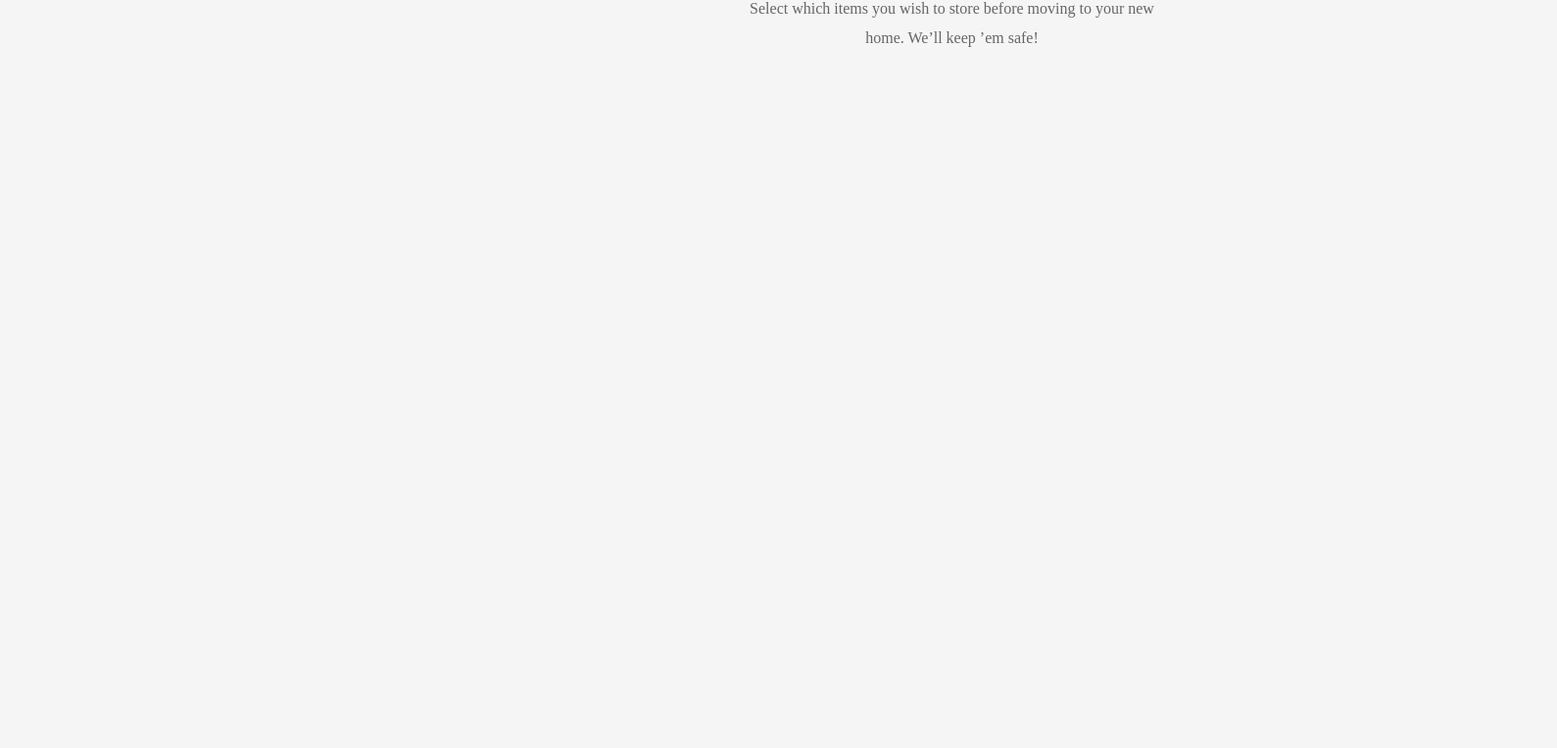
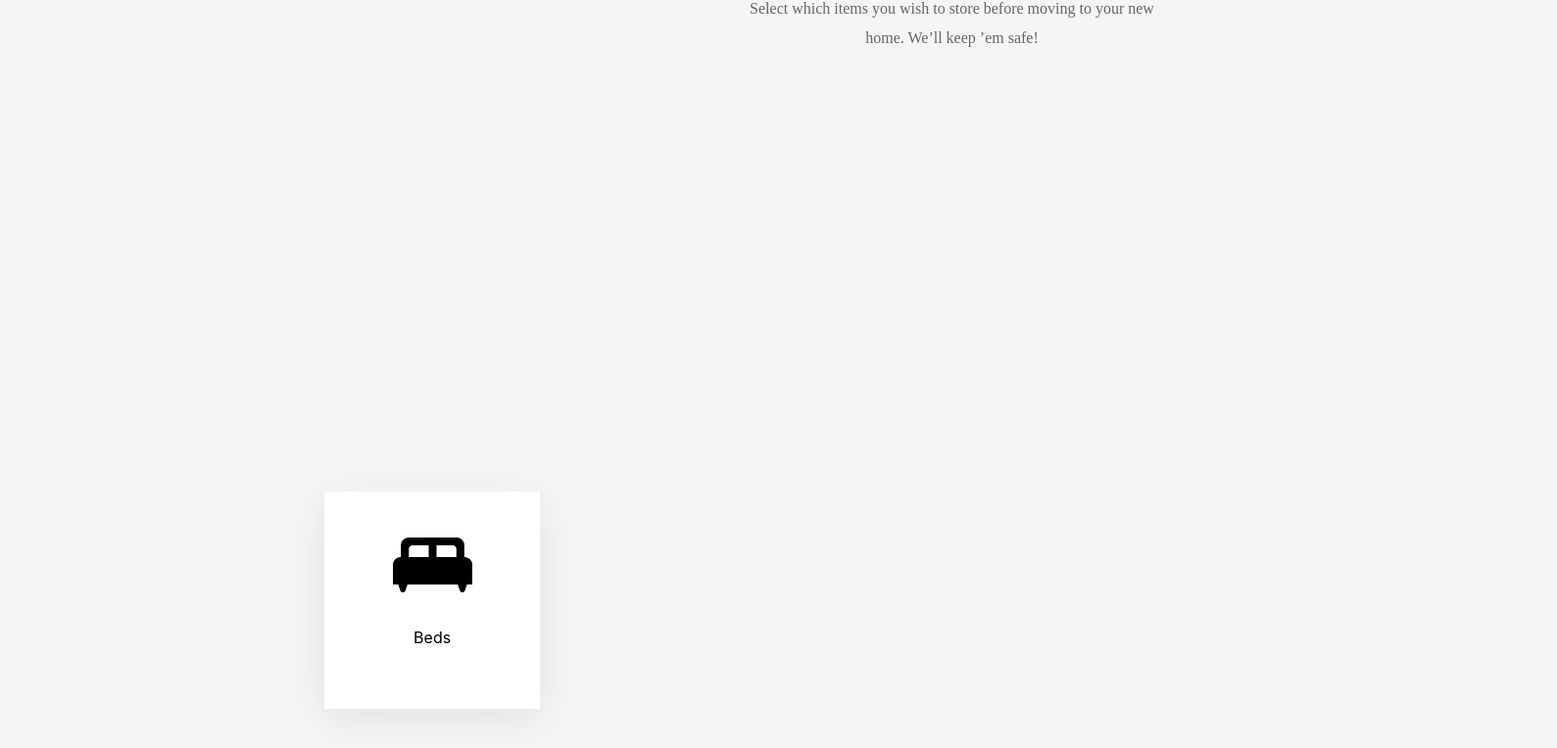
Before and after one commit to MarioAG2022/Frontend-Challenge, a React (Create React App) app: page / in a window 1280 px wide. Shown: the part 470-1234 px from the top of the page at 98% size, 1589 px wide, since content can reach past the window. Before the commit the page ends 800 px from the top, so only its background shows below. Built offline with nearby package versions, Linux system fonts and the light colour scheme.

Commit message:
Se agrego el ccs del contenedor de los productos

```diff
--- a/src/componentes/Producto.js
+++ b/src/componentes/Producto.js
@@ -1,16 +1,20 @@
 import React from 'react';
+import '../css/Producto.css';
 import App from '../App';
 
 function Producto(){
   return(
     <div className='contenedor-producto'>
+      <div className='contenedor-iconos'>
         <img
         className='imagen-producto'
         src={require('../img/img-cama.png')}
         alt='Icono de cama'
         />
+        <br></br>
         <div className='Contenedor-texto-nombre'>
           <p className='nombre-producto'>Beds</p>
+        </div>
       </div>
     </div>
   );
--- a/src/css/Producto.css
+++ b/src/css/Producto.css
@@ -0,0 +1,31 @@
+.contenedor-producto{
+    position: absolute;
+    width: 1258px;
+    height: 667px;
+    left: 331px;
+    top: 639px;
+    display: flex;
+    flex-direction: row;
+    flex-wrap: wrap;
+}
+.contenedor-iconos{
+    width: 220.24px;
+    height: 222px;
+    margin: 332.76px 0px 639px;
+    display: flex;
+
+    text-align: center;
+    align-items: center;
+    justify-content: center;
+    background: #FFFFFF;
+    box-shadow: 0px 10px 40px rgba(0, 0, 0, 0.08);
+    border-radius: 0px;
+    flex-direction: column;
+}
+.imagen-producto{
+
+    left: 20.94%;
+    right: 74.84%;
+    top: 21.64%;
+    bottom: 76.64%;
+}
```
Lines whose indentation alone changed are shown as unchanged.
